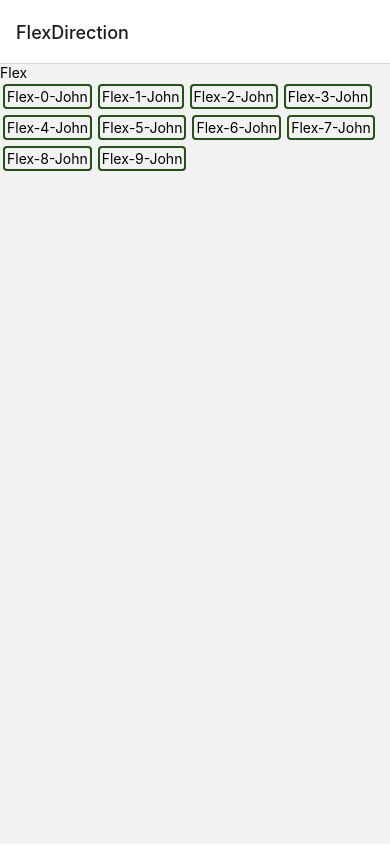
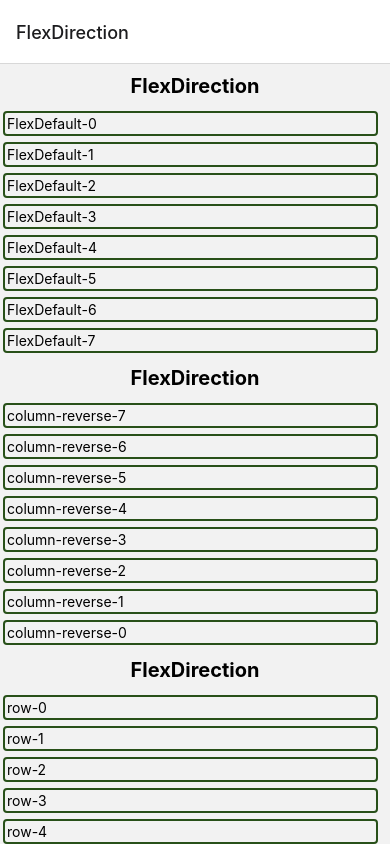
Before and after one commit to zhanglkx/react_native_learn, a React Native app: screen /FlexDirection in a window 390 px wide. Shown: the top 846 px of the page. Built offline with nearby package versions, Linux system fonts and the light colour scheme.

Commit message:
🌟feat: (提交内容) 👉 flex 布局

```diff
--- a/App.tsx
+++ b/App.tsx
@@ -1,4 +1,3 @@
-/* eslint-disable react-native/no-inline-styles */
 import * as React from 'react';
 // import {View, Text} from 'react-native';
 import {NavigationContainer} from '@react-navigation/native';
--- a/src/FlexBox/FlexDirection.jsx
+++ b/src/FlexBox/FlexDirection.jsx
@@ -1,4 +1,4 @@
-import {StyleSheet, Text, View} from 'react-native';
+import {ScrollView, StyleSheet, Text, View, Dimensions} from 'react-native';
 import React from 'react';
 
 function TextField(props) {
@@ -6,35 +6,36 @@ function TextField(props) {
   return (
     <View style={[textFieldStyles.felx]}>
       <Text>
-        Flex-{val}-{name}
+        {name}-{val}
       </Text>
     </View>
   );
 }
 
-const FlexDirection = () => {
+function FlexDefault(props) {
   return (
     <View>
-      <View>
-        <View>
-          <Text>Flex</Text>
-          <View style={[styles.felx]}>
-            {Array(10)
-              .fill(20)
-              .map((item, i) => (
-                <TextField name="John" val={i} />
-              ))}
-          </View>
-        </View>
+      <Text style={styles.h1}>FlexDirection</Text>
+      <View style={[props.viewStyle]}>
+        {Array(8)
+          .fill(20)
+          .map((item, i) => (
+            <TextField name={props.title} val={i} />
+          ))}
       </View>
     </View>
   );
-};
+}
 
 function Flex() {
   return (
     <View>
-      <FlexDirection />
+      <ScrollView>
+        <FlexDefault viewStyle={styles.felx} title="FlexDefault" />
+        <FlexDefault viewStyle={styles.felxDirection} title="column-reverse" />
+        <FlexDefault viewStyle={styles.row} title="row" />
+        <FlexDefault viewStyle={styles.rowReverse} title="rowReverse" />
+      </ScrollView>
     </View>
   );
 }
@@ -43,8 +44,25 @@ export default Flex;
 
 const styles = StyleSheet.create({
   felx: {
+    display: 'flex',
+  },
+  felxDirection: {
+    flexDirection: 'column-reverse',
+    flexWrap: 'wrap',
+  },
+  row: {
     flexDirection: 'row',
     flexWrap: 'wrap',
+  },
+  rowReverse: {
+    flexDirection: 'row-reverse',
+    flexWrap: 'wrap',
+  },
+  h1: {
+    fontSize: 20,
+    textAlign: 'center',
+    margin: 10,
+    fontWeight: 'bold',
   },
 });
 
@@ -55,5 +73,7 @@ const textFieldStyles = StyleSheet.create({
     borderRadius: 4,
     padding: 2,
     margin: 3,
+    width: 375,
+    // width: Dimensions.get('window').width,
   },
 });
```
